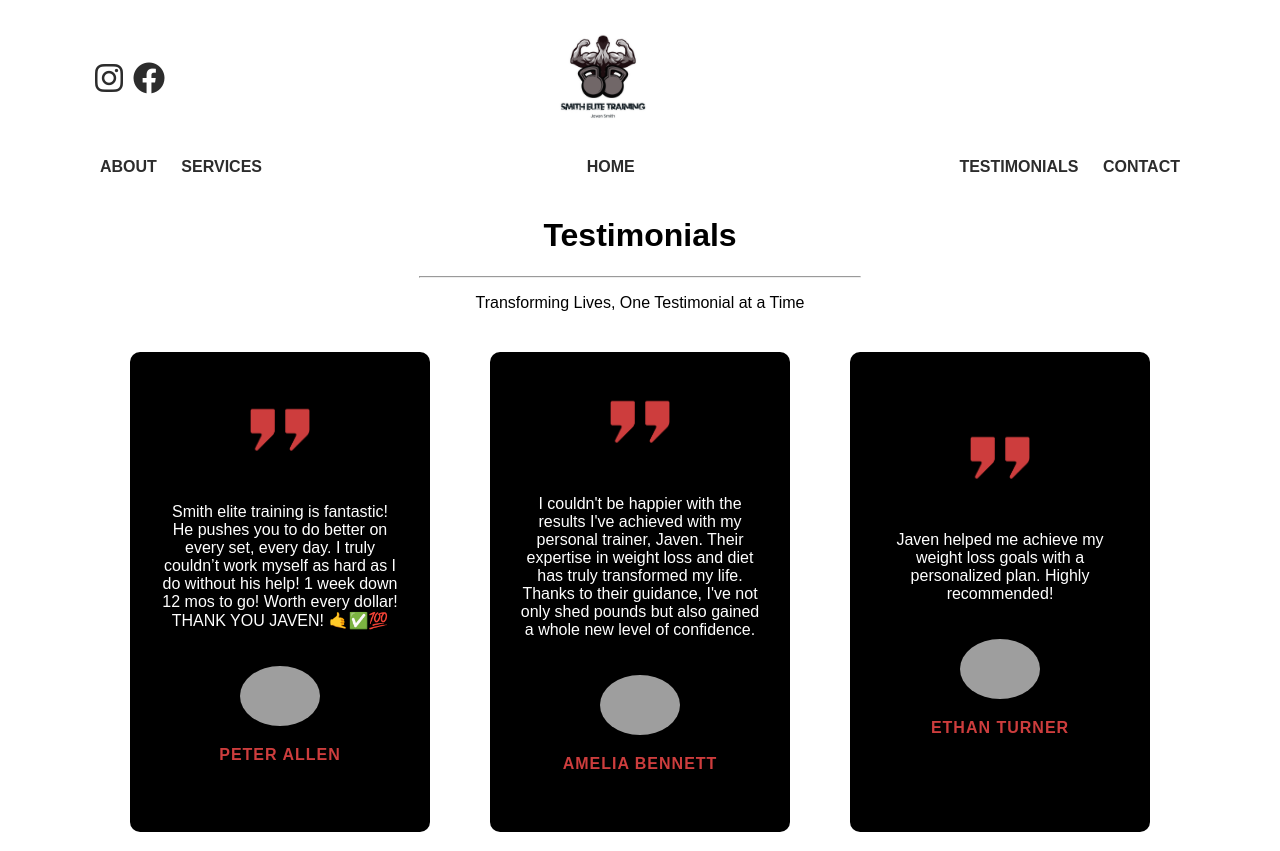
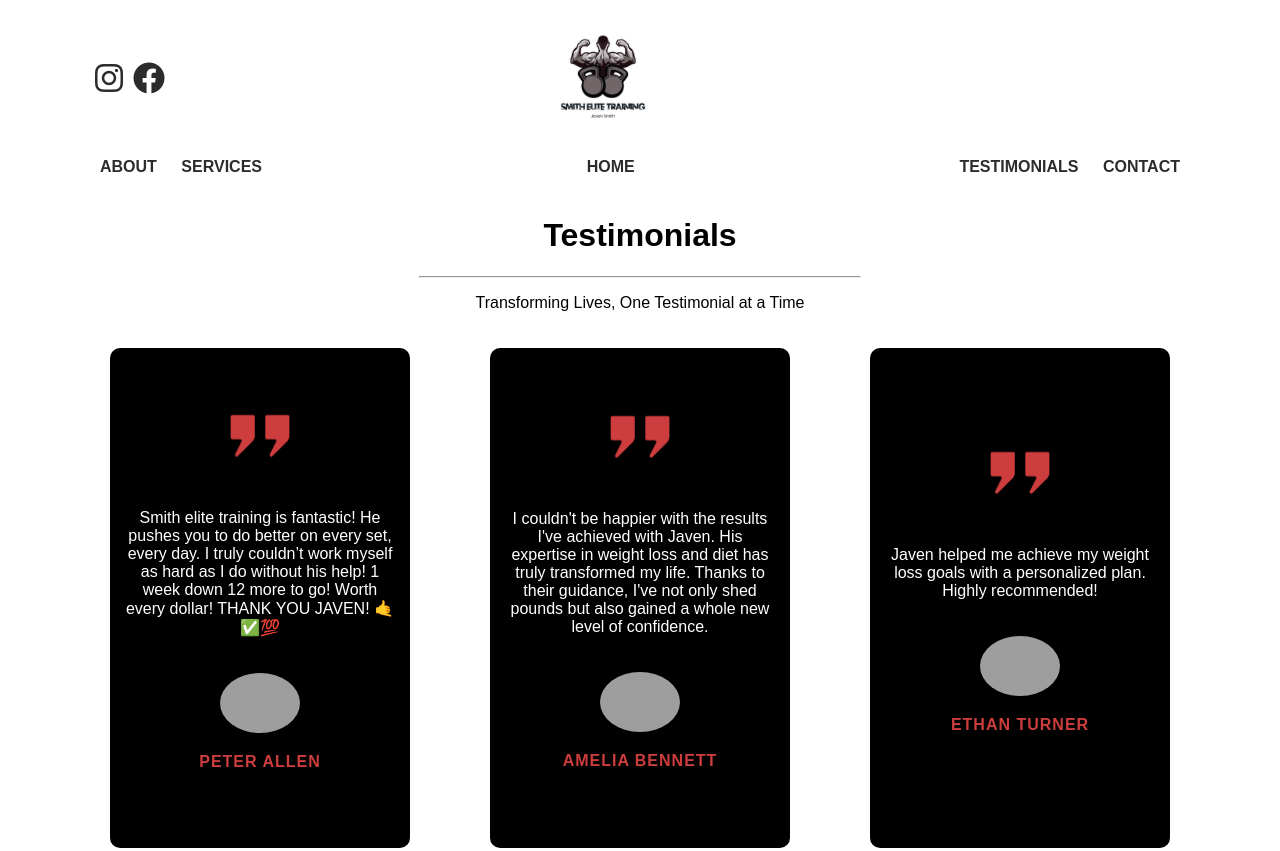
Before and after one commit to AftonLawver/Smith-Elite-Training, a website: page public/testimonials.html in a window 1280 px wide. Shown: the top 851 px of the page. Drawn offline with Linux system fonts and the light colour scheme; grey boxes are pictures that could not be loaded.

Commit message:
Fixed testimonial page bug (cards were too slim, content getting cut off).

```diff
--- a/public/testimonials.html
+++ b/public/testimonials.html
@@ -72,7 +72,7 @@
                         <div class="testimonial-card">
                             <div class="content">
                                 <img src="img/quote.png" class="quote">
-                                <p>Smith elite training is fantastic! He pushes you to do better on every set, every day. I truly couldn’t work myself as hard as I do without his help! 1 week down 12 mos to go! Worth every dollar! THANK YOU JAVEN! 🤙✅💯</p>
+                                <p>Smith elite training is fantastic! He pushes you to do better on every set, every day. I truly couldn’t work myself as hard as I do without his help! 1 week down 12 more to go! Worth every dollar! THANK YOU JAVEN! 🤙✅💯</p>
                                 <img src="https://randomuser.me/api/portraits/men/10.jpg" class="user">
                                 <h3>Peter Allen</h3>
                             </div>
@@ -81,7 +81,7 @@
                         <div class="testimonial-card">
                             <div class="content">
                                 <img src="img/quote.png" class="quote">
-                                <p>I couldn't be happier with the results I've achieved with my personal trainer, Javen. Their expertise in weight loss and diet has truly transformed my life. Thanks to their guidance, I've not only
+                                <p>I couldn't be happier with the results I've achieved with Javen. His expertise in weight loss and diet has truly transformed my life. Thanks to their guidance, I've not only
                                     shed pounds but also gained a whole new level of confidence.</p>
                                 <img src="https://randomuser.me/api/portraits/women/16.jpg" class="user">
                                 <h3>Amelia Bennett</h3>
--- a/scss/style.scss
+++ b/scss/style.scss
@@ -274,7 +274,7 @@ body {
         justify-content: space-between;
         align-items: center;
         flex-wrap: wrap;
-        margin: 20px;
+        margin: 10px 0px;
 
         .testimonial-card {
             position: relative;
@@ -282,13 +282,14 @@ body {
             justify-content: center;
             align-items: center;
             width: 300px;
-            height: 480px;
+            min-height: 500px;
+            height: 500px;
             margin: 20px;
             background: darken($secondary-color, 50%);
             border-radius: 10px;
 
             .content {
-                padding: 30px;
+                padding: 15px;
                 text-align: center;
 
                 .quote {
```
Also changed, not shown: public/style.css.
